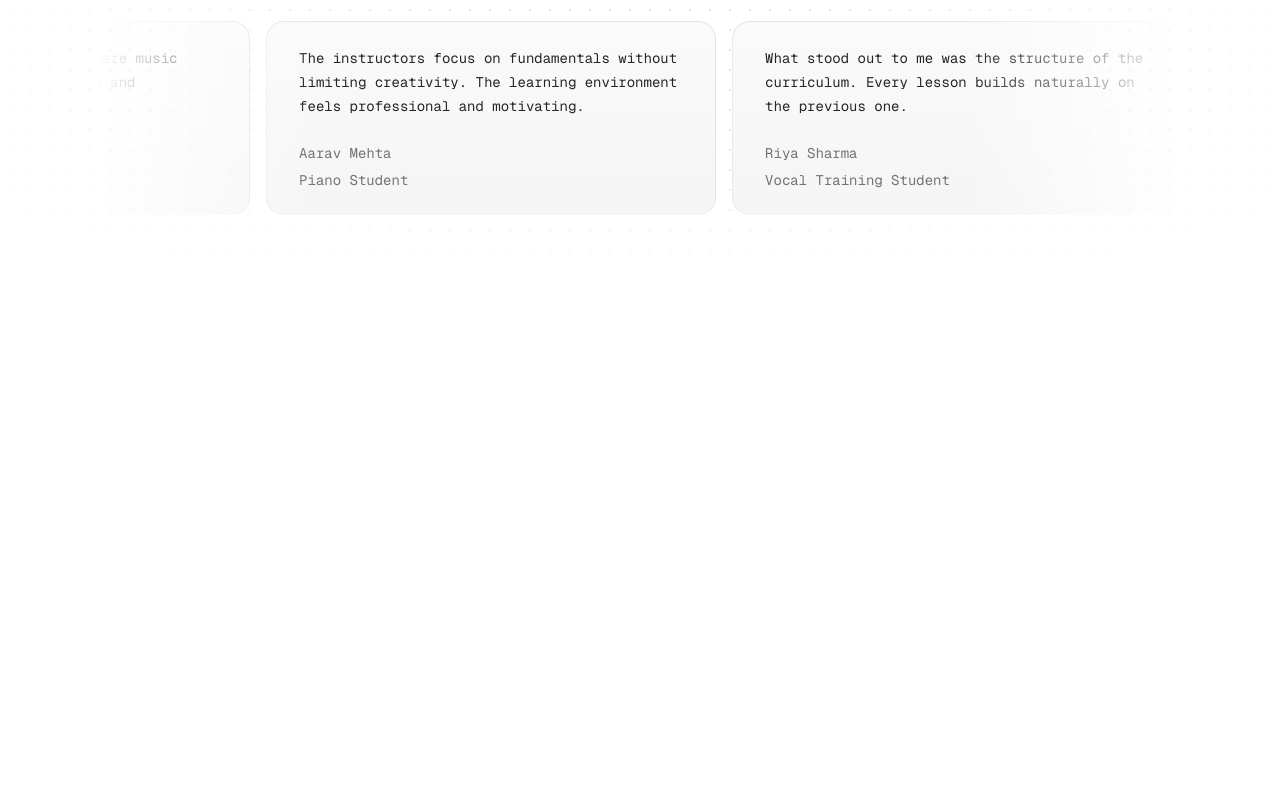
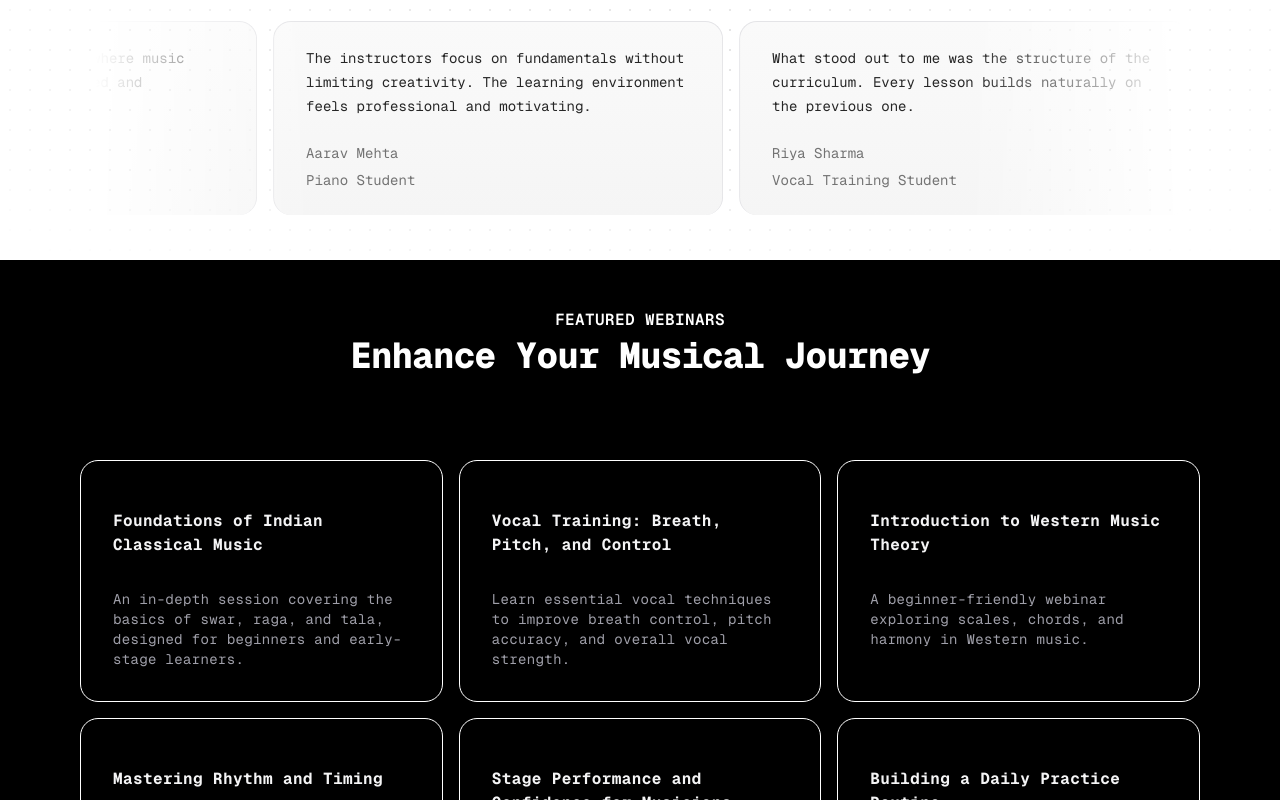
Before and after one commit to pushparajwastaken/nextjs-practice, a Next.js app in the folder musicacademy/: page / in a window 1280 px wide. Shown: the part 2000-2800 px from the top of the page. Before the commit the page ends 2260 px from the top, so only its background shows below. Built offline with nearby package versions, Linux system fonts and the light colour scheme.

Commit message:
upcoming webinars

```diff
--- a/musicacademy/src/app/page.tsx
+++ b/musicacademy/src/app/page.tsx
@@ -1,6 +1,7 @@
 import { FeaturedCourses } from "@/components/FeaturedCourses";
 import HeroSection from "@/components/HeroSection";
 import { MusicSchoolTestimonials } from "@/components/MusicSchoolTestimonials";
+import { UpcomingWebinars } from "@/components/UpcomingWebinars";
 import { WhyChooseUs } from "@/components/WhyChooseUs";
 
 export default function Home() {
@@ -10,6 +11,7 @@
       <FeaturedCourses />
       <WhyChooseUs />
       <MusicSchoolTestimonials />
+      <UpcomingWebinars />
     </main>
   );
 }
--- a/musicacademy/src/components/HeroSection.tsx
+++ b/musicacademy/src/components/HeroSection.tsx
@@ -3,7 +3,7 @@
 import { Spotlight } from "./ui/Spotlight";
 function HeroSection() {
   return (
-    <div className="h-auto text-white font-mono md:h-[40rem] w-full rounded-md flex flex-col items-center justify-center relative overflow-hidden mx-auto py-10 md:py-0">
+    <div className="min-h-auto text-white font-mono md:h-160 w-full rounded-md flex flex-col items-center justify-center relative overflow-hidden mx-auto py-10 md:py-0">
       <Spotlight
         className="-top-40 left-0 md:left-60 md:-top-20"
         fill="white"
--- /dev/null
+++ b/musicacademy/src/components/UpcomingWebinars.tsx
@@ -0,0 +1,81 @@
+"use client";
+import Link from "next/link";
+import { HoverEffect } from "./ui/card-hover-effect";
+export const UpcomingWebinars = () => {
+  const featuredWebinars = [
+    {
+      title: "Foundations of Indian Classical Music",
+      description:
+        "An in-depth session covering the basics of swar, raga, and tala, designed for beginners and early-stage learners.",
+      slug: "foundations-of-indian-classical-music",
+      isFeatured: true,
+    },
+    {
+      title: "Vocal Training: Breath, Pitch, and Control",
+      description:
+        "Learn essential vocal techniques to improve breath control, pitch accuracy, and overall vocal strength.",
+      slug: "vocal-training-breath-pitch-control",
+      isFeatured: true,
+    },
+    {
+      title: "Introduction to Western Music Theory",
+      description:
+        "A beginner-friendly webinar exploring scales, chords, and harmony in Western music.",
+      slug: "introduction-to-western-music-theory",
+      isFeatured: false,
+    },
+    {
+      title: "Mastering Rhythm and Timing",
+      description:
+        "Understand rhythm patterns, tempo, and timing techniques crucial for both instrumentalists and vocalists.",
+      slug: "mastering-rhythm-and-timing",
+      isFeatured: true,
+    },
+    {
+      title: "Stage Performance and Confidence for Musicians",
+      description:
+        "Practical guidance on stage presence, managing performance anxiety, and connecting with your audience.",
+      slug: "stage-performance-confidence-for-musicians",
+      isFeatured: false,
+    },
+    {
+      title: "Building a Daily Practice Routine",
+      description:
+        "Learn how to structure an effective daily practice routine to achieve consistent musical progress.",
+      slug: "building-daily-practice-routine",
+      isFeatured: false,
+    },
+  ];
+
+  return (
+    <div className="p-12 bg-black font-mono text-white">
+      <div className="max-w-7xl mx-auto px-4 sm:px-6">
+        <div className="text-center">
+          <h2 className="text-base font-semibold tracking-wide uppercase">
+            Featured Webinars
+          </h2>
+          <p className="mt-2 text-3xl leading-8 font-extrabold tracking-tight sm:text-4xl">
+            Enhance Your Musical Journey
+          </p>
+        </div>
+        <div className="mt-10 ">
+          <HoverEffect
+            items={featuredWebinars.map((webinar) => ({
+              title: webinar.title,
+              description: webinar.description,
+              link: `/webinar/${webinar.slug}`,
+            }))}
+          />
+        </div>
+        <div className="mt-10 text-center">
+          <Link
+            href={"/"}
+            className="px-4 py-2 border rounded-md border-neutral-600 text-neutral-700 bg-white hover:bg-gray-100 transition duration-200"
+          >
+            View all Webinars
+          </Link>
+        </div>
+      </div>
+    </div>
+  );
+};
--- /dev/null
+++ b/musicacademy/src/components/ui/card-hover-effect.tsx
@@ -0,0 +1,111 @@
+import { cn } from "@/lib/utils";
+import { AnimatePresence, motion } from "motion/react";
+
+import { useState } from "react";
+
+export const HoverEffect = ({
+  items,
+  className,
+}: {
+  items: {
+    title: string;
+    description: string;
+    link: string;
+  }[];
+  className?: string;
+}) => {
+  let [hoveredIndex, setHoveredIndex] = useState<number | null>(null);
+
+  return (
+    <div
+      className={cn(
+        "grid grid-cols-1 md:grid-cols-2  lg:grid-cols-3  py-10",
+        className,
+      )}
+    >
+      {items.map((item, idx) => (
+        <a
+          href={item?.link}
+          key={item?.link}
+          className="relative group  block p-2 h-full w-full"
+          onMouseEnter={() => setHoveredIndex(idx)}
+          onMouseLeave={() => setHoveredIndex(null)}
+        >
+          <AnimatePresence>
+            {hoveredIndex === idx && (
+              <motion.span
+                className="absolute inset-0 h-full w-full bg-neutral-200 dark:bg-white block  rounded-3xl"
+                layoutId="hoverBackground"
+                initial={{ opacity: 0 }}
+                animate={{
+                  opacity: 1,
+                  transition: { duration: 0.15 },
+                }}
+                exit={{
+                  opacity: 0,
+                  transition: { duration: 0.15, delay: 0.2 },
+                }}
+              />
+            )}
+          </AnimatePresence>
+          <Card>
+            <CardTitle>{item.title}</CardTitle>
+            <CardDescription>{item.description}</CardDescription>
+          </Card>
+        </a>
+      ))}
+    </div>
+  );
+};
+
+export const Card = ({
+  className,
+  children,
+}: {
+  className?: string;
+  children: React.ReactNode;
+}) => {
+  return (
+    <div
+      className={cn(
+        "rounded-2xl h-full w-full p-4 overflow-hidden bg-black border border-white dark:border-white/2 group-hover:border-slate-700 relative z-20",
+        className,
+      )}
+    >
+      <div className="relative z-50">
+        <div className="p-4">{children}</div>
+      </div>
+    </div>
+  );
+};
+export const CardTitle = ({
+  className,
+  children,
+}: {
+  className?: string;
+  children: React.ReactNode;
+}) => {
+  return (
+    <h4 className={cn("text-zinc-100 font-bold tracking-wide mt-4", className)}>
+      {children}
+    </h4>
+  );
+};
+export const CardDescription = ({
+  className,
+  children,
+}: {
+  className?: string;
+  children: React.ReactNode;
+}) => {
+  return (
+    <p
+      className={cn(
+        "mt-8 text-zinc-400 tracking-wide leading-relaxed text-sm",
+        className,
+      )}
+    >
+      {children}
+    </p>
+  );
+};
```
